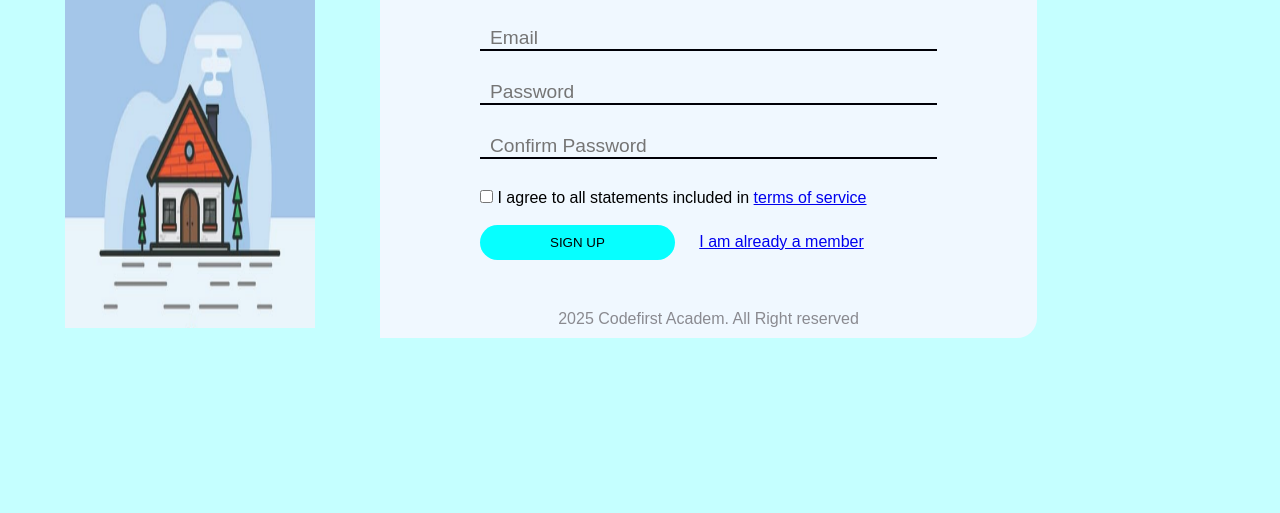
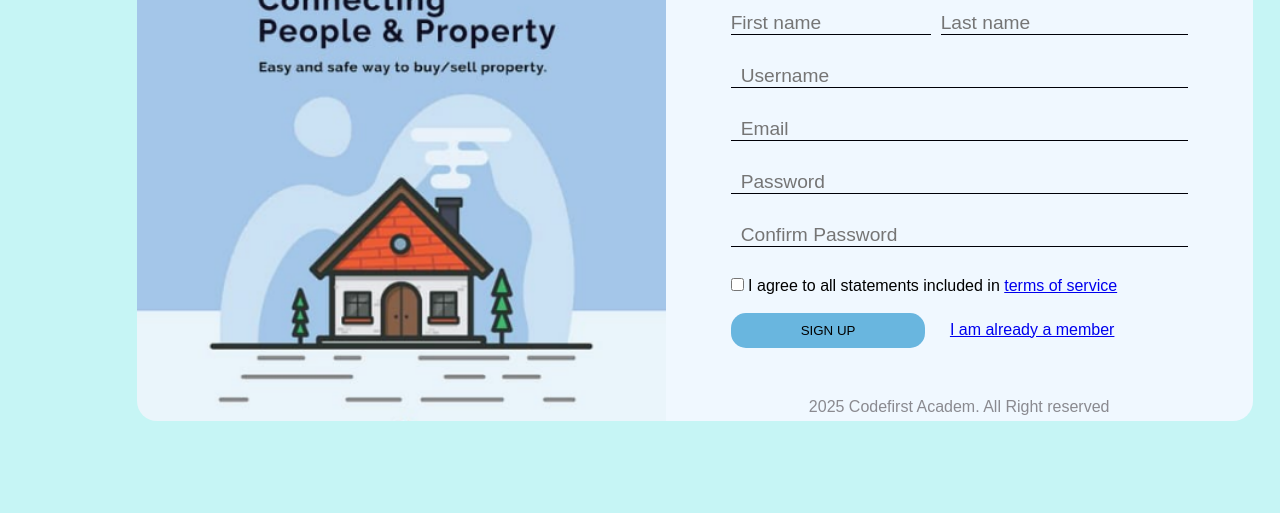
Before and after one commit to CodeFisrt/super-30, a plain HTML site: page bhushan/registerpg.html in a window 1280 px wide. Shown: the part 287-800 px from the top of the page. Drawn offline with Linux system fonts and the light colour scheme.

Commit message:
all Done

```diff
--- a/bhushan/registerpg.css
+++ b/bhushan/registerpg.css
@@ -6,31 +6,35 @@
 }
 
 body {
-    background-color: rgb(197, 255, 255);
+    background-color: rgb(198, 245, 245);
     background-size: cover;
     align-items: center;
     display: flex;
+    overflow: hidden;
+    align-items: center;
+    justify-content: center;
+    height: 100vh;
 }
-.main{
-display: flex;
+
+.main {
+    display: flex;
 }
-.main img{
+
+.main img {
     height: 550px;
-    margin: 65px;
-    width: 250px;
-    margin-bottom: 10px;
-
+    margin: 65px 0px 0px 0px;
+    border-radius: 20px 0px 0px 20px;
 
 }
 
-.regi p{
+.regi p {
     color: #8a8a90;
 }
 
 .regi {
     background-color: aliceblue;
     border-radius: 0px 20px 20px 0px;
-    padding: 50px 100px 0px 100px ;
+    padding: 50px 65px 0px 65px;
     justify-content: center;
     margin: 65px -110px 0px 0px;
 
@@ -48,16 +52,21 @@ display: flex;
 .name {
     display: flex;
     justify-content: space-between;
+
+
 }
 
-.form{
-   padding-bottom: 0px;
+.form {
+    padding-bottom: 0px;
+    padding-left: 0px;
+    margin-left: 0px;
 }
+
 .form-info1 {
-
+    /* padding: 0 0px 0 10px; */
     margin-right: 10px;
     background: transparent;
-    border-bottom: 2px solid #000007;
+    border-bottom: 1px solid #000007;
     height: 50%;
     width: 200px;
     outline: none;
@@ -67,19 +76,23 @@ display: flex;
     border: none;
     background-color: transparent;
     font-size: 1.2em;
+    border: none;
+    outline: none;
 }
 
 .form-info2 {
 
-
+    /* padding: 0 0 0 10px; */
     background: transparent;
-    border-bottom: 2px solid #000007;
+    border-bottom: 1px solid #000007;
 }
 
 .form-info2 input {
     border: none;
     background-color: transparent;
     font-size: 1.2em;
+    border: none;
+    outline: none;
 }
 
 .form-info input {
@@ -89,153 +102,20 @@ display: flex;
     font-size: 1.2em;
     color: rgb(0, 0, 0);
     padding: 0 200px 0 10px;
-    border-bottom: 2px solid #000007;
+    border-bottom: 1px solid #000007;
 }
-.regi button{
-    background-color: rgb(6, 255, 255);
+
+.regi button {
+    background-color: rgb(105, 182, 223);
     border: none;
     padding: 10px 70px;
     margin-right: 20px;
-    border-radius:20px;
+    border-radius: 15px;
+
 }
+
 footer {
     margin: 50px 0px 0px 0px;
     text-align: center;
     color: #8a8a90;
 }
-
-
-
-/*
-* {
-    margin: 0;
-    padding: 0;
-    box-sizing: border-box;
-    font-family: 'Poppins', sans-serif;
-}
-
-body {
-    background-color: #f2f8fd;
-    display: flex;
-    align-items: center;
-    justify-content: center;
-    height: 100vh;
-}
-
-.main {
-    display: flex;
-    width: 900px;
-    background-color: #fff;
-    border-radius: 20px;
-    box-shadow: 0 5px 25px rgba(0,0,0,0.1);
-    overflow: hidden;
-}
-
-.main .left {
-    background-color: #d7e9fa;
-    width: 50%;
-    padding: 40px;
-    display: flex;
-    flex-direction: column;
-    align-items: center;
-    justify-content: center;
-    text-align: center;
-}
-
-.main .left img {
-    width: 250px;
-    margin-bottom: 20px;
-}
-
-.left h2 {
-    color: #1a1a1a;
-    margin-bottom: 10px;
-}
-
-.left p {
-    color: #555;
-    font-size: 14px;
-}
-
-.left .logo {
-    margin-top: 30px;
-    font-weight: bold;
-    color: #0099ff;
-}
-
-.main .regi {
-    width: 50%;
-    padding: 50px;
-    background-color: #fff;
-}
-
-.regi h1 {
-    font-size: 28px;
-    color: #1a1a1a;
-}
-
-.regi p {
-    font-size: 14px;
-    color: #888;
-    margin-bottom: 20px;
-}
-
-form .name {
-    display: flex;
-    gap: 10px;
-}
-
-form input[type="text"],
-form input[type="email"],
-form input[type="password"] {
-    width: 100%;
-    padding: 12px 15px;
-    border: 1px solid #ccc;
-    border-radius: 8px;
-    margin-bottom: 15px;
-    transition: border 0.3s;
-}
-
-form input:focus {
-    border-color: #0099ff;
-    outline: none;
-}
-
-form .name input {
-    width: 100%;
-}
-
-form input[type="checkbox"] {
-    margin-right: 8px;
-}
-
-form a {
-    color: #0099ff;
-    text-decoration: none;
-    font-size: 14px;
-}
-
-form button {
-    width: 100%;
-    padding: 12px;
-    background-color: #0099ff;
-    color: white;
-    border: none;
-    border-radius: 8px;
-    cursor: pointer;
-    margin-top: 10px;
-    transition: background 0.3s;
-}
-
-form button:hover {
-    background-color: #007acc;
-}
-
-footer {
-    text-align: center;
-    color: #aaa;
-    font-size: 12px;
-    margin-top: 30px;
-}
-
-*/
```
